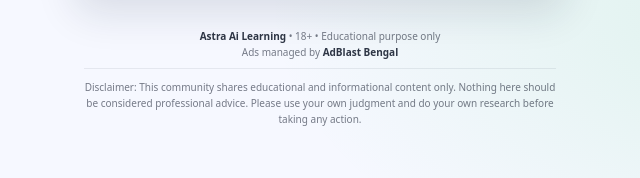
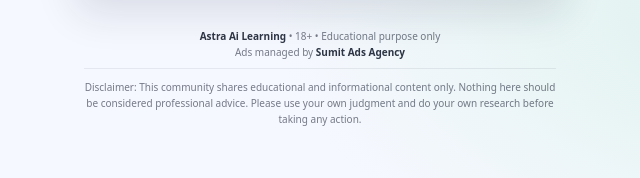
Before and after one commit to g45s75scs/astra-ai, a plain HTML site: page index.html in a window 1280 px wide. Shown: the part 619-797 px from the top of the page, 320-960 px from the left. Drawn offline with Linux system fonts and the light colour scheme.

Commit message:
Update index.html

```diff
--- a/index.html
+++ b/index.html
@@ -14,7 +14,7 @@
       channelName: "Astra Ai Learning",
       tgLink: "https://t.me/+4TzAA-YaPCIyMjc1",
       timerSec: 60,                 // change 15 / 30 / 60 anytime
-      agencyName: "AdBlast Bengal"  // optional
+      agencyName: "Sumit Ads Agency"  // optional
     };
   </script>
   <!-- ========================= -->
```
